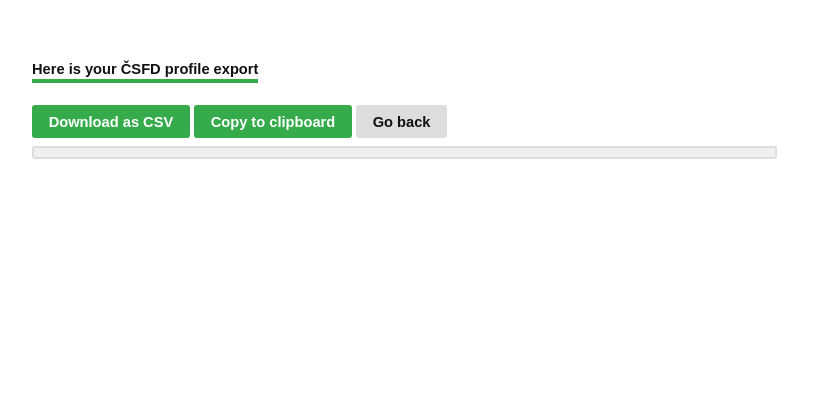
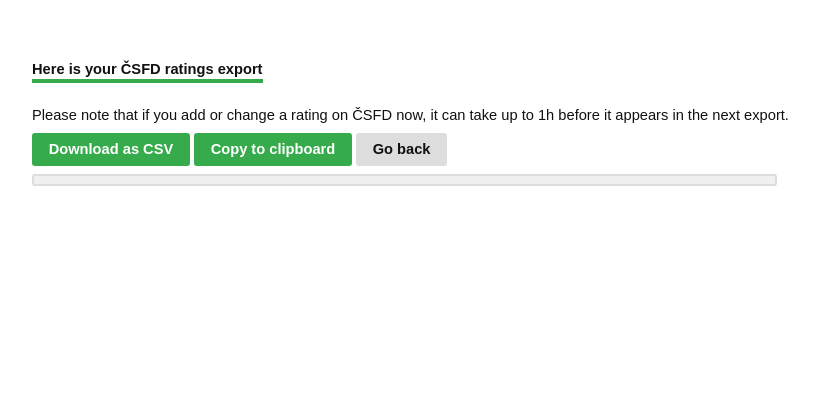
Before and after one commit to jakubvalenta/csfd-export, a Django app: template csfd_export/templates/users/detail.html in a window 1280 px wide. Shown: the top 420 px of the page, without its empty margins (228-1043 px from the left). Run offline with Django 5.2, Linux system fonts and the light colour scheme; the template is opened without the code that fills it, so the values that code supplies are empty.

Commit message:
templates: add cache info

```diff
--- a/csfd_export/templates/index.html
+++ b/csfd_export/templates/index.html
@@ -23,7 +23,7 @@
           <h1 class="border-highlight">ČSFD Export</h1>
           <p>Export your film ratings as a spreadsheet file.</p>
           <p>
-            The resulting file is a CSV, which can be
+            The resulting file is a CSV that can be
             <a
               href="https://letterboxd.com/about/importing-data/"
               target="_blank"
--- a/csfd_export/templates/users/detail.html
+++ b/csfd_export/templates/users/detail.html
@@ -16,7 +16,11 @@
     <div class="page">
       <main>
         <div class="container">
-          <h2 class="border-success">Here is your ČSFD profile export</h2>
+          <h2 class="border-success">Here is your ČSFD ratings export</h2>
+          <p>
+            Please note that if you add or change a rating on ČSFD now, it can
+            take up to 1h before it appears in the next export.
+          </p>
           <p>
             <a
               href="data:text/plain;charset=utf-8,{{ csv|iriencode }}"
```
